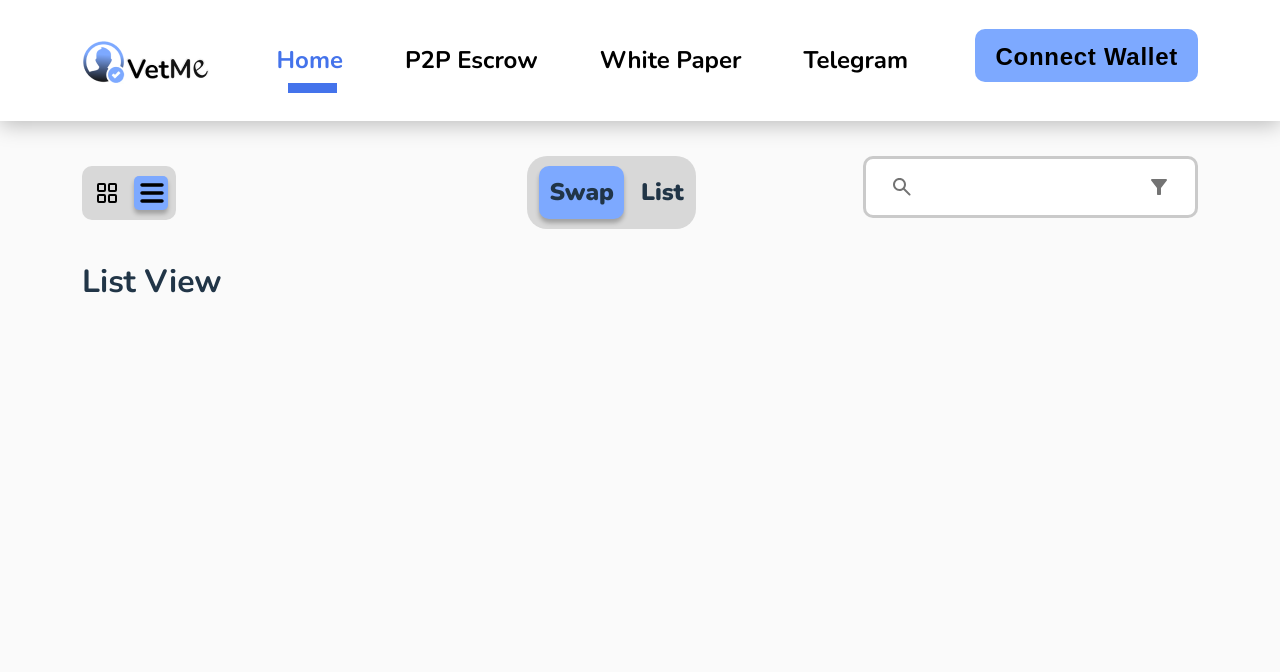
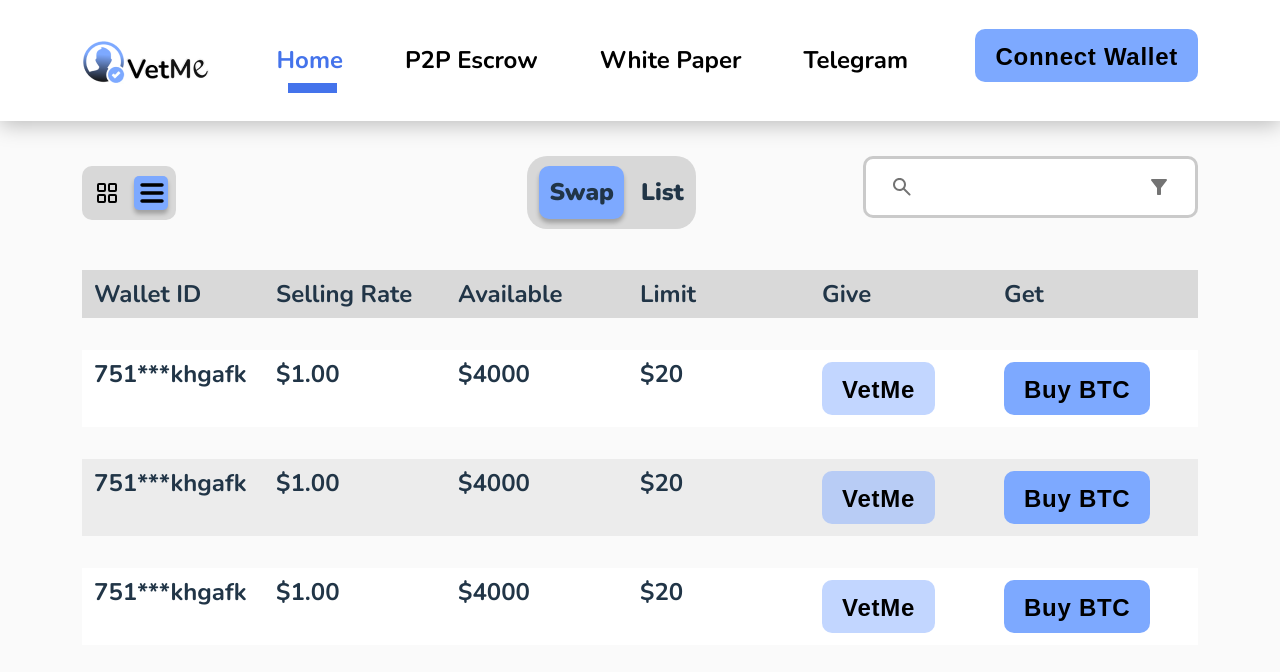
Before and after one commit to Vetme/vetmeOtcClient, a React (Vite) app: page / in a window 1280 px wide. Both pictures are taken after a click on the element 151 px from the left and 192 px from the top of the page. Shown: the top 672 px of the page. Built offline with nearby package versions, Linux system fonts and the light colour scheme.

Commit message:
Table list

```diff
--- a/src/components/Button/index.tsx
+++ b/src/components/Button/index.tsx
@@ -29,6 +29,21 @@ export const Button = styled.button.attrs((props) => ({
   &.primary {
     background: ${({ disabled }) =>
       disabled ? PRIMARY_DISABLED : PRIMARY_COLOR};
+    position: relative;
+    color: #000;
+
+    a {
+      color: #fff;
+    }
+
+    &:hover {
+      background: ${({ disabled }) =>
+        disabled ? PRIMARY_DISABLED : PRIMARY_HOVER};
+    }
+  }
+  &.primary-accent {
+    background: ${({ disabled }) =>
+      disabled ? PRIMARY_DISABLED : "rgba(125, 169, 255, 0.47);"};
     position: relative;
     color: #000;
 
--- a/src/views/home/index.tsx
+++ b/src/views/home/index.tsx
@@ -1,4 +1,5 @@
 import { Container, Flex } from "@/components";
+import { Button } from "@/components/Button";
 import { SwapGrid } from "@/components/Card";
 import { Filter, Grid, List, Search } from "@/components/Icons";
 import { swaps } from "@/data";
@@ -16,6 +17,12 @@ import {
   LeftSide,
   HomeBody,
   GridWrapper,
+  ListWrapper,
+  ListHeader,
+  HeaderItem,
+  ListBody,
+  ListRow,
+  ListCol,
 } from "./styles";
 
 const HomePage = () => {
@@ -62,9 +69,54 @@ const HomePage = () => {
               ))}
             </GridWrapper>
           ) : (
-            <div>
-              <h1>List View</h1>
-            </div>
+            <ListWrapper>
+              <ListHeader>
+                <HeaderItem>Wallet ID</HeaderItem>
+                <HeaderItem>Selling Rate</HeaderItem>
+                <HeaderItem>Available </HeaderItem>
+                <HeaderItem>Limit</HeaderItem>
+                <HeaderItem>Give</HeaderItem>
+                <HeaderItem>Get</HeaderItem>
+              </ListHeader>
+              <ListBody>
+                <ListRow>
+                  <ListCol>751***khgafk</ListCol>
+                  <ListCol>$1.00</ListCol>
+                  <ListCol>$4000</ListCol>
+                  <ListCol>$20</ListCol>
+                  <ListCol>
+                    <Button className="primary-accent">VetMe</Button>
+                  </ListCol>
+                  <ListCol>
+                    <Button className="primary">Buy BTC</Button>
+                  </ListCol>
+                </ListRow>
+                <ListRow>
+                  <ListCol>751***khgafk</ListCol>
+                  <ListCol>$1.00</ListCol>
+                  <ListCol>$4000</ListCol>
+                  <ListCol>$20</ListCol>
+                  <ListCol>
+                    <Button className="primary-accent">VetMe</Button>
+                  </ListCol>
+                  <ListCol>
+                    <Button className="primary">Buy BTC</Button>
+                  </ListCol>
+                </ListRow>
+                <ListRow>
+                  <ListCol>751***khgafk</ListCol>
+                  <ListCol>$1.00</ListCol>
+                  <ListCol>$4000</ListCol>
+                  <ListCol>$20</ListCol>
+                  <ListCol>
+                    <Button className="primary-accent">VetMe</Button>
+                  </ListCol>
+                  <ListCol>
+                    <Button className="primary">Buy BTC</Button>
+                  </ListCol>
+                </ListRow>
+              </ListBody>
+            </ListWrapper>
           )}
         </HomeBody>
       </Wrapper>
--- a/src/views/home/styles.ts
+++ b/src/views/home/styles.ts
@@ -109,3 +109,35 @@ export const GridWrapper = styled.div`
   justify-content: space-between;
   flex-wrap: wrap;
 `;
+
+export const ListWrapper = styled.div``;
+export const ListHeader = styled.div`
+  display: flex;
+  background: #d9d9d9;
+  justify-content: space-between;
+  padding: 12px;
+`;
+export const HeaderItem = styled.div`
+  font-size: 24px;
+  font-weight: 700;
+  flex: 1;
+`;
+export const ListBody = styled.div`
+  /* display: flex; */
+`;
+export const ListRow = styled.div`
+  display: flex;
+  background: #fff;
+  justify-content: space-between;
+  padding: 12px;
+  margin: 32px 0px;
+
+  &:nth-child(even) {
+    background: #ececec;
+  }
+`;
+export const ListCol = styled.div`
+  flex: 1;
+  font-size: 24px;
+  font-weight: 700;
+`;
```
Also changed, not shown: 3 other files (tests, documents, lock files or other folders).
